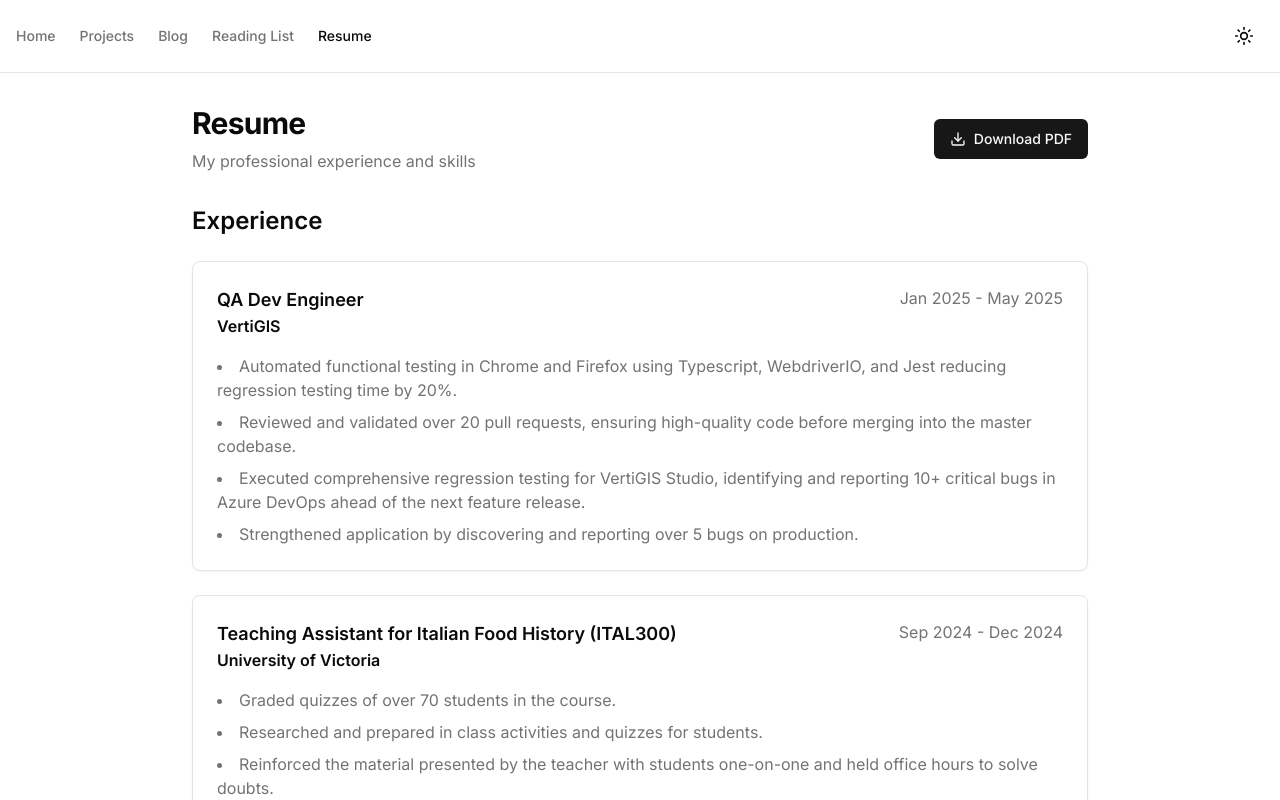
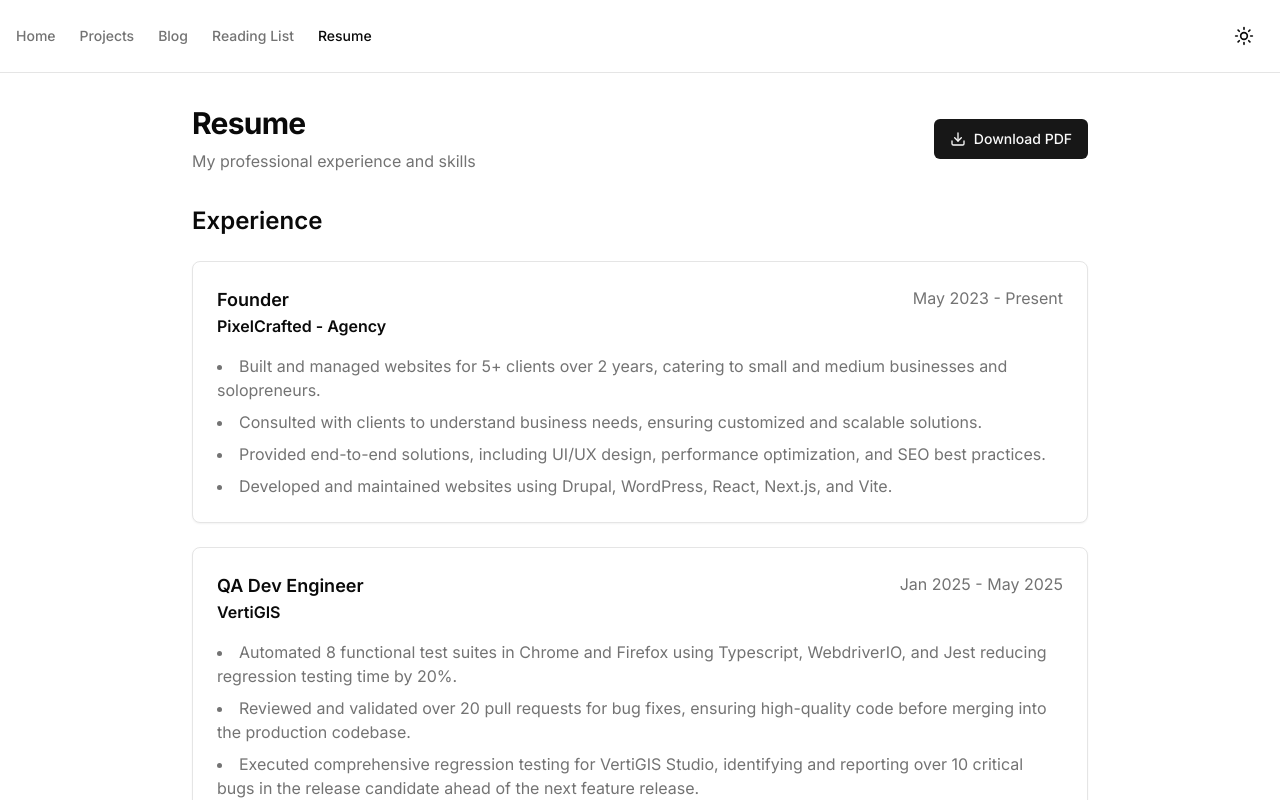
Before and after one commit to palodaman/website, a Next.js app: page /resume in a window 1280 px wide. Shown: the top 800 px of the page. Built offline with nearby package versions, Linux system fonts and the light colour scheme.

Commit message:
update resume and reading list

```diff
--- a/app/reading/page.tsx
+++ b/app/reading/page.tsx
@@ -6,6 +6,13 @@ import { Badge } from '@/components/ui/badge';
 import { StarIcon } from 'lucide-react';
 
 const books = [
+  {
+    title: 'Black Warrant',
+    author: 'Sunil Gupta',
+    rating: 5,
+    review: 'The confessions of a Tihar Jailer gave interesting insights into the cases of infamous convicts and incidents in India during end of 20th century',
+    categories: ['Crime Thriller', 'Non-fiction'],
+  },
   {
     title: 'Never Enough',
     author: 'Andrew Wilkinson',
--- a/app/resume/page.tsx
+++ b/app/resume/page.tsx
@@ -6,7 +6,7 @@ import { DownloadIcon } from 'lucide-react';
 
 export default function Resume() {
   const handleDownload = () => {
-    const pdfUrl = '../../Aman_Palod.pdf';
+    const pdfUrl = '../../Aman_Palod_Resume.pdf';
     window.open(pdfUrl, '_blank');
   };
 
@@ -31,6 +31,21 @@ export default function Resume() {
       <section className="space-y-6">
         <h2 className="text-2xl font-semibold">Experience</h2>
 
+        <Card className="p-6 space-y-4">
+          <div className="flex justify-between">
+            <div>
+              <h3 className="text-lg font-semibold">Founder </h3>
+              <p className="font-semibold">PixelCrafted - Agency </p>
+            </div>
+            <p className="text-muted-foreground"> May 2023 - Present</p>
+          </div>
+          <ul className="list-disc list-inside space-y-2 text-muted-foreground">
+            <li>Built and managed websites for 5+ clients over 2 years, catering to small and medium businesses and solopreneurs.</li>
+            <li>Consulted with clients to understand business needs, ensuring customized and scalable solutions.</li>
+            <li>Provided end-to-end solutions, including UI/UX design, performance optimization, and SEO best practices.</li>
+            <li>Developed and maintained websites using Drupal, WordPress, React, Next.js, and Vite.</li>
+          </ul>
+        </Card>
 
         <Card className="p-6 space-y-4">
           <div className="flex justify-between">
@@ -41,12 +56,14 @@ export default function Resume() {
             <p className="text-muted-foreground"> Jan 2025 - May 2025</p>
           </div>
           <ul className="list-disc list-inside space-y-2 text-muted-foreground">
-            <li>Automated functional testing in Chrome and Firefox using Typescript, WebdriverIO, and Jest reducing regression
-              testing time by 20%.</li>
-            <li>Reviewed and validated over 20 pull requests, ensuring high-quality code before merging into the master codebase.</li>
-            <li>Executed comprehensive regression testing for VertiGIS Studio, identifying and reporting 10+ critical bugs in Azure
-              DevOps ahead of the next feature release.</li>
-            <li>Strengthened application by discovering and reporting over 5 bugs on production.</li>
+            <li>Automated 8 functional test suites in Chrome and Firefox using Typescript, WebdriverIO, and Jest reducing
+              regression testing time by 20%.</li>
+            <li>Reviewed and validated over 20 pull requests for bug fixes, ensuring high-quality code before merging into the
+              production codebase.</li>
+            <li>Executed comprehensive regression testing for VertiGIS Studio, identifying and reporting over 10 critical bugs in
+              the release candidate ahead of the next feature release.</li>
+            <li>Wrote and updated several test cases after the corresponding bug fixes and user stories were merged in the master
+              code.</li>
           </ul>
         </Card>
 
```
Also changed, not shown: 2 other files (tests, documents, lock files or other folders).
